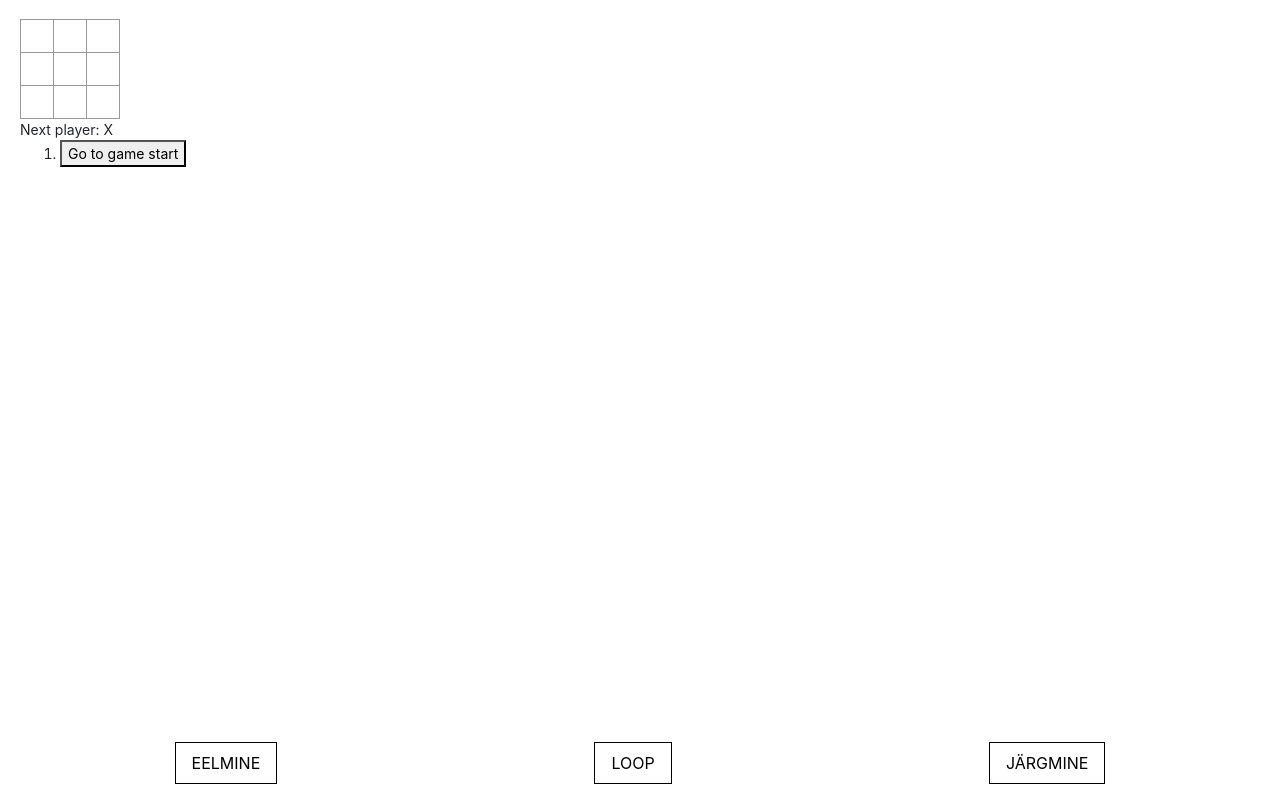
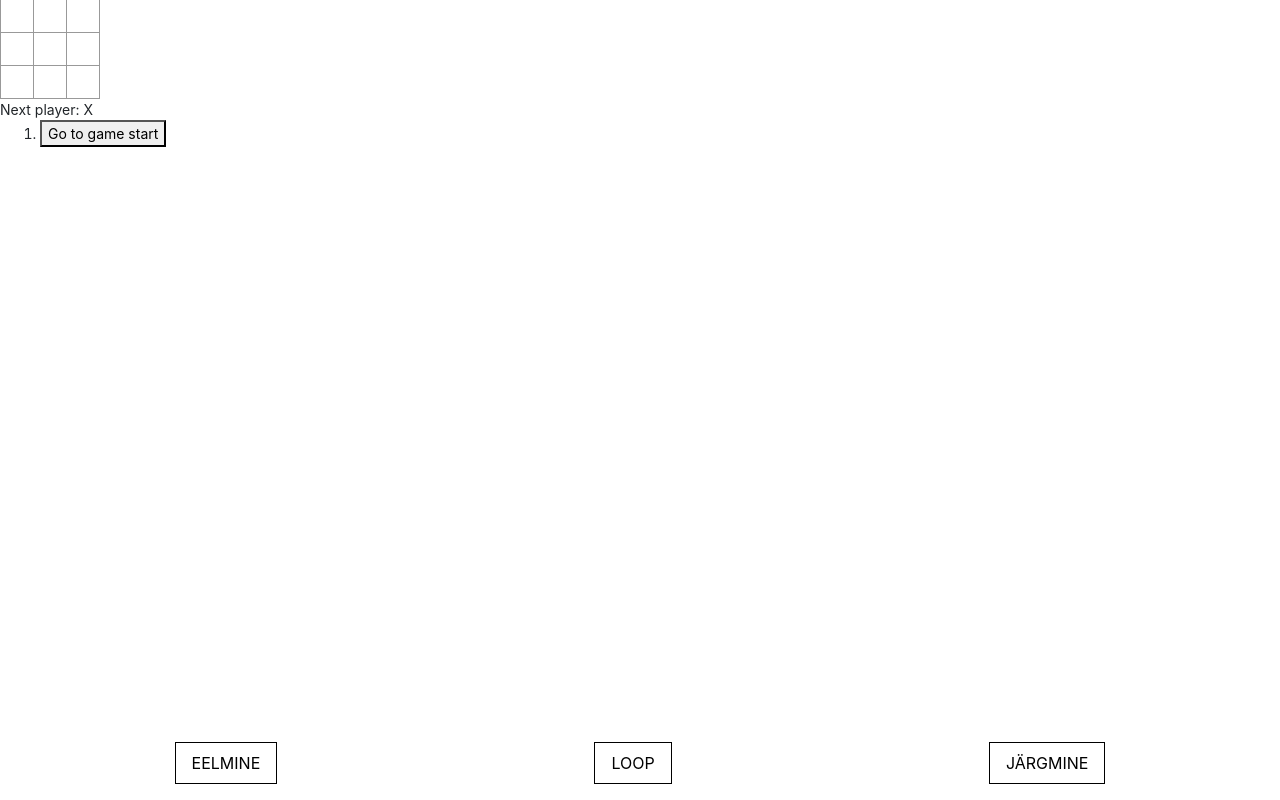
Before and after one commit to concise-ee/j6uluh2kk-team-3, a Next.js app in the folder my-app/: page / in a window 1280 px wide. Built offline with nearby package versions, Linux system fonts and the light colour scheme.

Commit message:
ALLLAAAANnN

```diff
--- a/my-app/components/Allan.js
+++ b/my-app/components/Allan.js
@@ -3,7 +3,7 @@ import React from 'react'
 const Allan = () => {
     return (
         <div>
-
+            <img src="https://scontent.ftll2-1.fna.fbcdn.net/v/t1.6435-9/41905284_1835010113283143_4543487323655897088_n.jpg?_nc_cat=102&ccb=1-5&_nc_sid=09cbfe&_nc_ohc=udtch3n8p68AX8auZDt&_nc_ht=scontent.ftll2-1.fna&oh=3f710c9608435269f978420445c25854&oe=61D587DC"/>
         </div>
     )
 }
--- a/my-app/components/tic-tac-toe/Game.js
+++ b/my-app/components/tic-tac-toe/Game.js
@@ -103,7 +103,6 @@ const Game = () => {
 const styles = {
     body: {
         fontSize: "14px",
-        margin: "20px"
     }
 };
 
```
